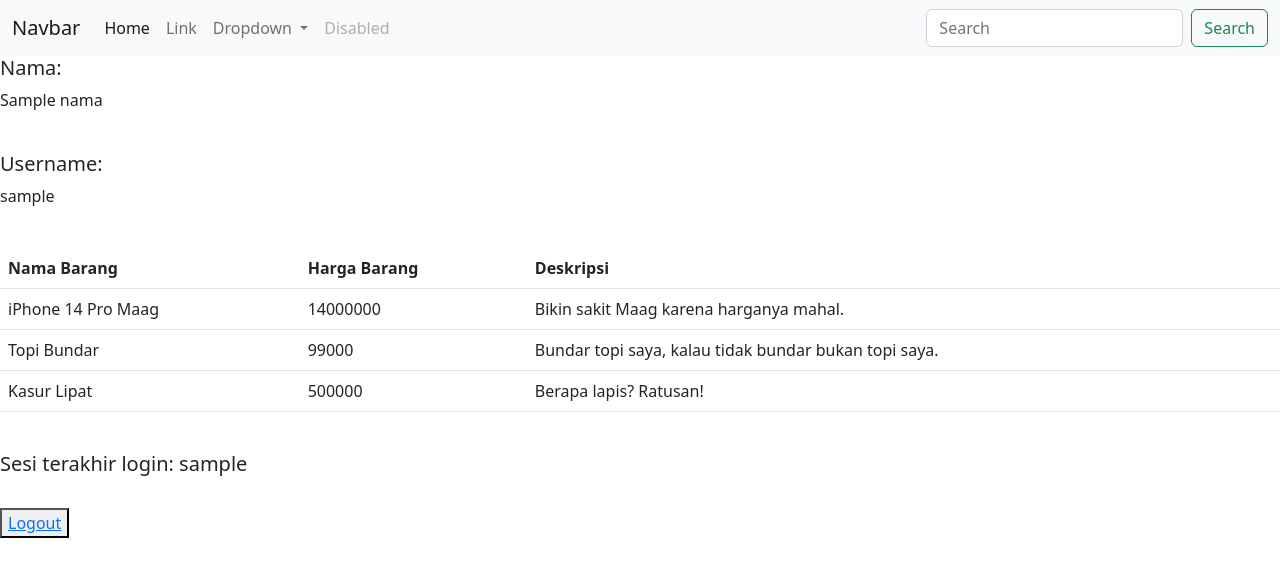
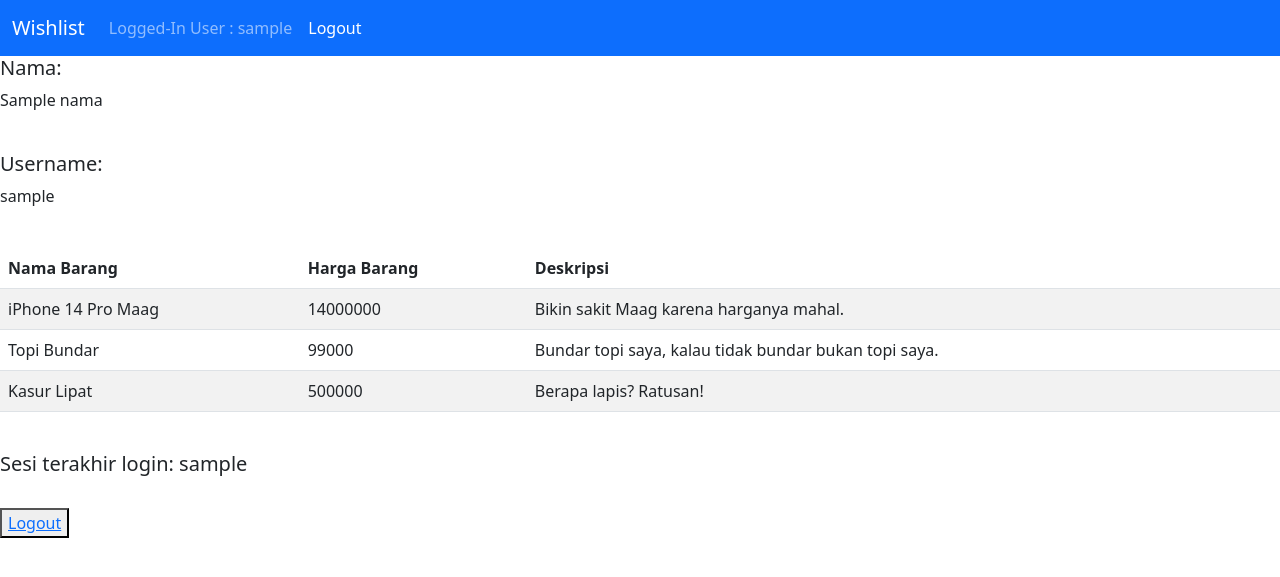
Before and after one commit to daffarestupratama/lab-django, a Django app: template wishlist/templates/wishlist.html in a window 1280 px wide. Shown: the top 577 px of the page. Run offline with Django 4.2, Linux system fonts and the light colour scheme; data comes from the database, SQL or seed files in the repository; tables that the repository leaves empty hold one stand-in row (values such as "Sample post"); the template is opened without the code that fills it: values that come from a table or form of the project are taken from there, most other values are stand-ins (such as "Sample title", 1, 10 or a date in 2020).

Commit message:
Update Wishlist homepage

```diff
--- a/wishlist/templates/wishlist.html
+++ b/wishlist/templates/wishlist.html
@@ -12,39 +12,22 @@
 </head>
 
 <body>
-    <nav class="navbar navbar-expand-lg bg-light">
+    <nav class="navbar navbar-expand-lg navbar-dark bg-primary">
         <div class="container-fluid">
-          <a class="navbar-brand" href="#">Navbar</a>
+            <a class="navbar-brand" href="/wishlist/">Wishlist</a>
             <button class="navbar-toggler" type="button" data-bs-toggle="collapse" data-bs-target="#navbarSupportedContent" aria-controls="navbarSupportedContent" aria-expanded="false" aria-label="Toggle navigation">
                 <span class="navbar-toggler-icon"></span>
             </button>
+
             <div class="collapse navbar-collapse" id="navbarSupportedContent">
                 <ul class="navbar-nav me-auto mb-2 mb-lg-0">
                     <li class="nav-item">
-                <a class="nav-link active" aria-current="page" href="#">Home</a>
+                        <a class="nav-link" aria-current="page" href="">Logged-In User : {{username}}</a>
                     </li>
                     <li class="nav-item">
-                <a class="nav-link" href="#">Link</a>
-              </li>
-              <li class="nav-item dropdown">
-                <a class="nav-link dropdown-toggle" href="#" role="button" data-bs-toggle="dropdown" aria-expanded="false">
-                  Dropdown
-                </a>
-                <ul class="dropdown-menu">
-                  <li><a class="dropdown-item" href="#">Action</a></li>
-                  <li><a class="dropdown-item" href="#">Another action</a></li>
-                  <li><hr class="dropdown-divider"></li>
-                  <li><a class="dropdown-item" href="#">Something else here</a></li>
-                </ul>
-              </li>
-              <li class="nav-item">
-                <a class="nav-link disabled">Disabled</a>
+                        <a class="nav-link active" aria-current="page" href="{% url 'wishlist:logout' %}">Logout</a>
                     </li>
                 </ul>
-            <form class="d-flex" role="search">
-              <input class="form-control me-2" type="search" placeholder="Search" aria-label="Search">
-              <button class="btn btn-outline-success" type="submit">Search</button>
-            </form>
             </div>
         </div>
       </nav>
@@ -59,13 +42,14 @@
 
     <br>
 
-    <table class="table">
+    <table class="table table-hover table-striped">
+        <thead>
             <tr>
             <th>Nama Barang</th>
             <th>Harga Barang</th>
             <th>Deskripsi</th>
             </tr>
-        {% comment %} Tambahkan data di bawah baris ini {% endcomment %}
+        </thead>
         {% for barang in list_barang %}
             <tr>
                 <td>{{barang.nama_barang}}</td>
```
Lines whose indentation alone changed are shown as unchanged.
